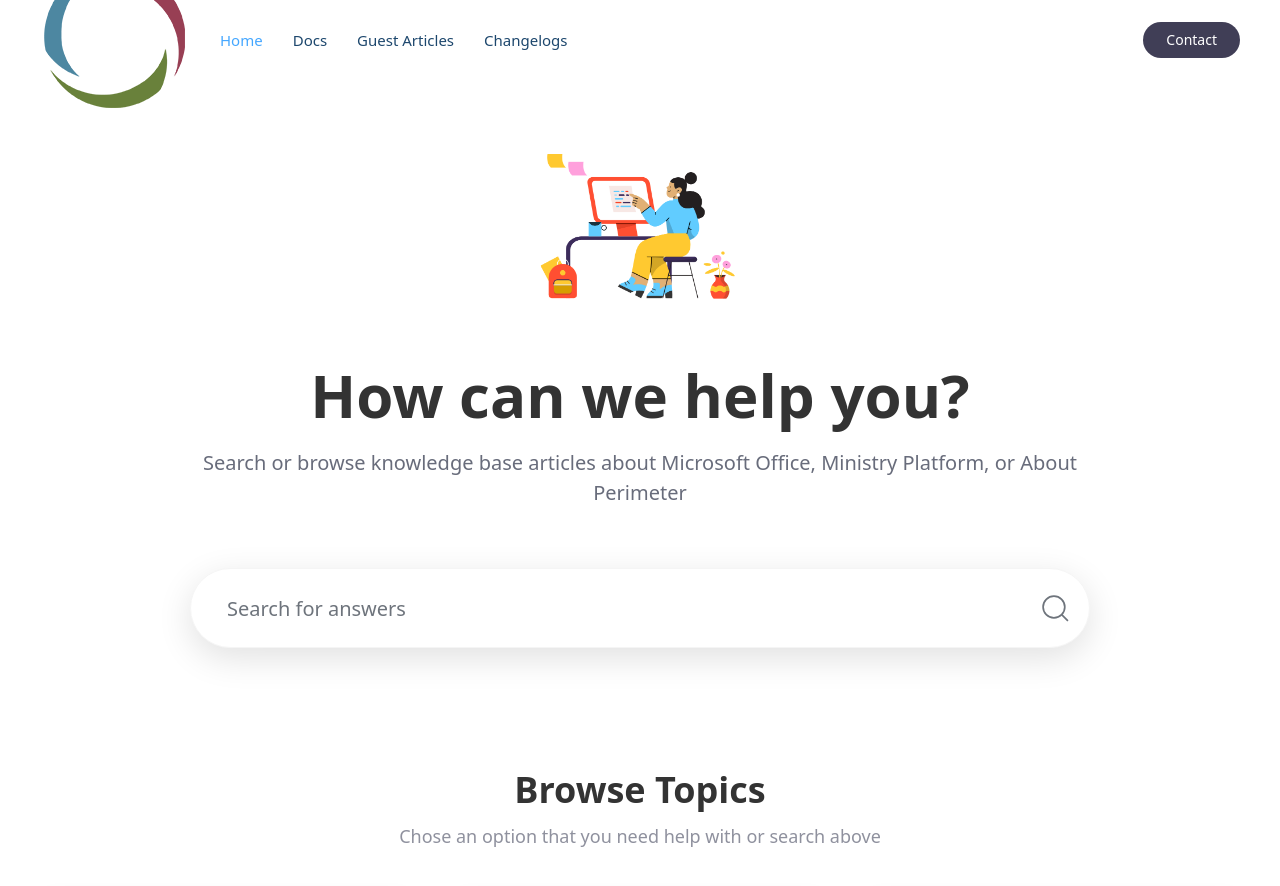
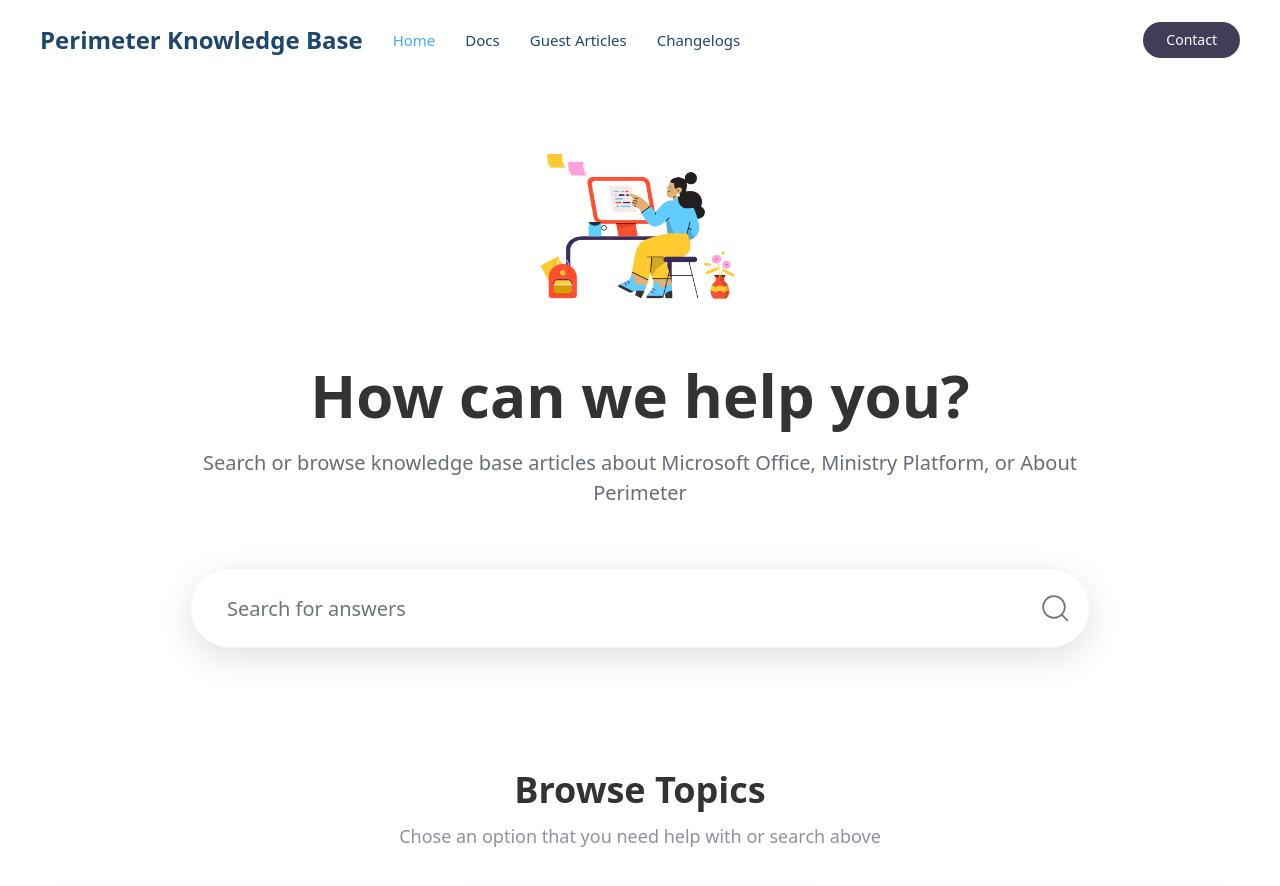
Before and after one commit to josephwper/perimeterkb, a Jekyll site: the page built from index.md, in a window 1280 px wide and 900 px high. Shown: the top 886 px of the window. Built offline with Jekyll 4.4.1, drawn with Linux system fonts in a browser that asks for light colours.

Commit message:
Update _config.yml

```diff
--- a/_config.yml
+++ b/_config.yml
@@ -19,7 +19,7 @@ permalink:          /:title/
 url:                ""
 
 # Site logo # e.g. logo.png, upload logo image file to /uploads/ folder
-logo:  perlogosmall.png
+logo:
 
 navbar:
     sticky:         true
```
